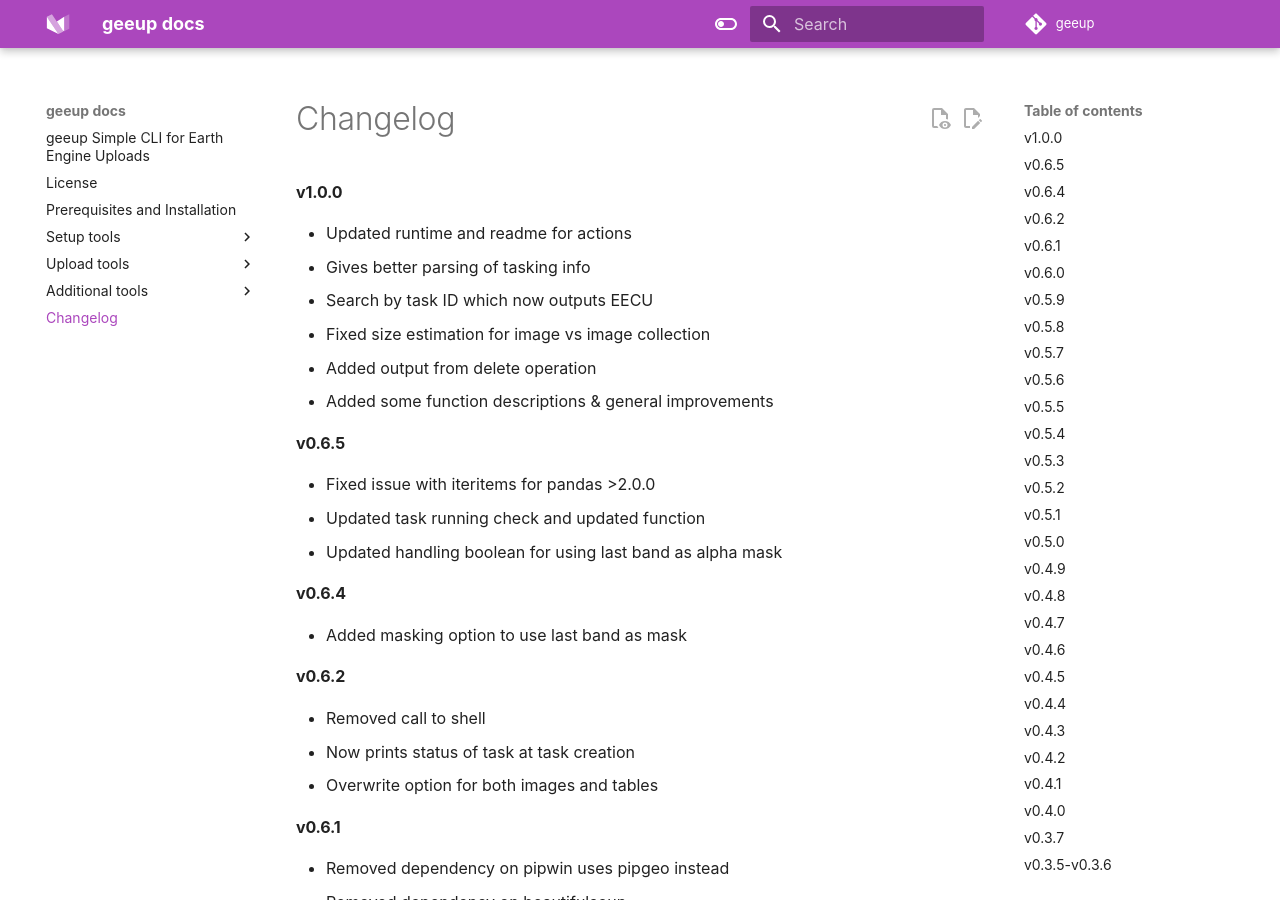
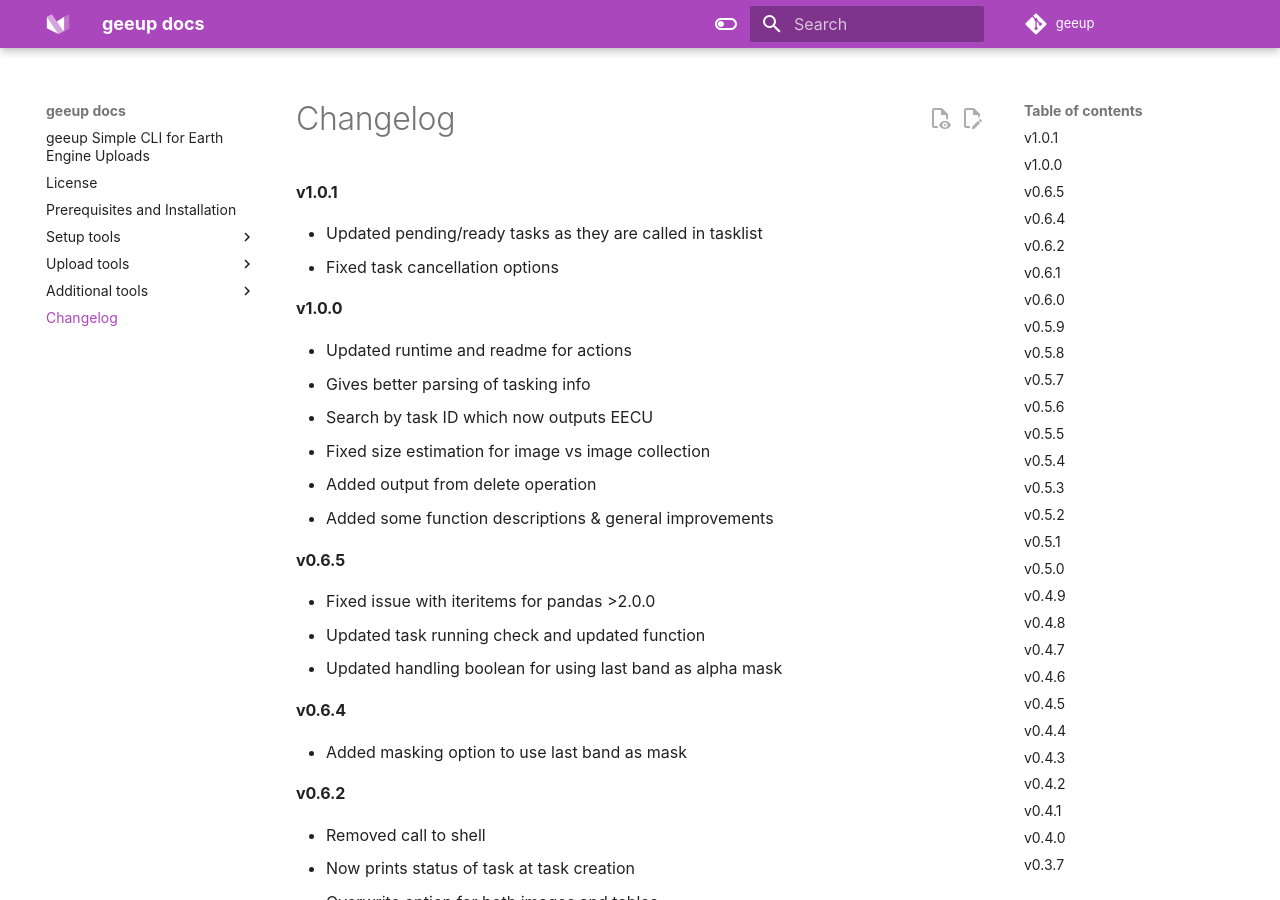
Before and after one commit to samapriya/geeup, an MkDocs documentation site: the page built from docs/changelog.md, in a window 1280 px wide and 900 px high. Built offline with MkDocs 1.6.1 and Material for MkDocs 9.7.7, drawn with Linux system fonts in a browser that asks for light colours; some web fonts are replaced; comment, search, counter and statistics services are not loaded.

Commit message:
updated v1.0.1
- updated changelog

```diff
--- a/docs/changelog.md
+++ b/docs/changelog.md
@@ -1,4 +1,8 @@
 # Changelog
+
+#### v1.0.1
+- Updated pending/ready tasks as they are called in tasklist
+- Fixed task cancellation options
 
 #### v1.0.0
 - Updated runtime and readme for actions
```
